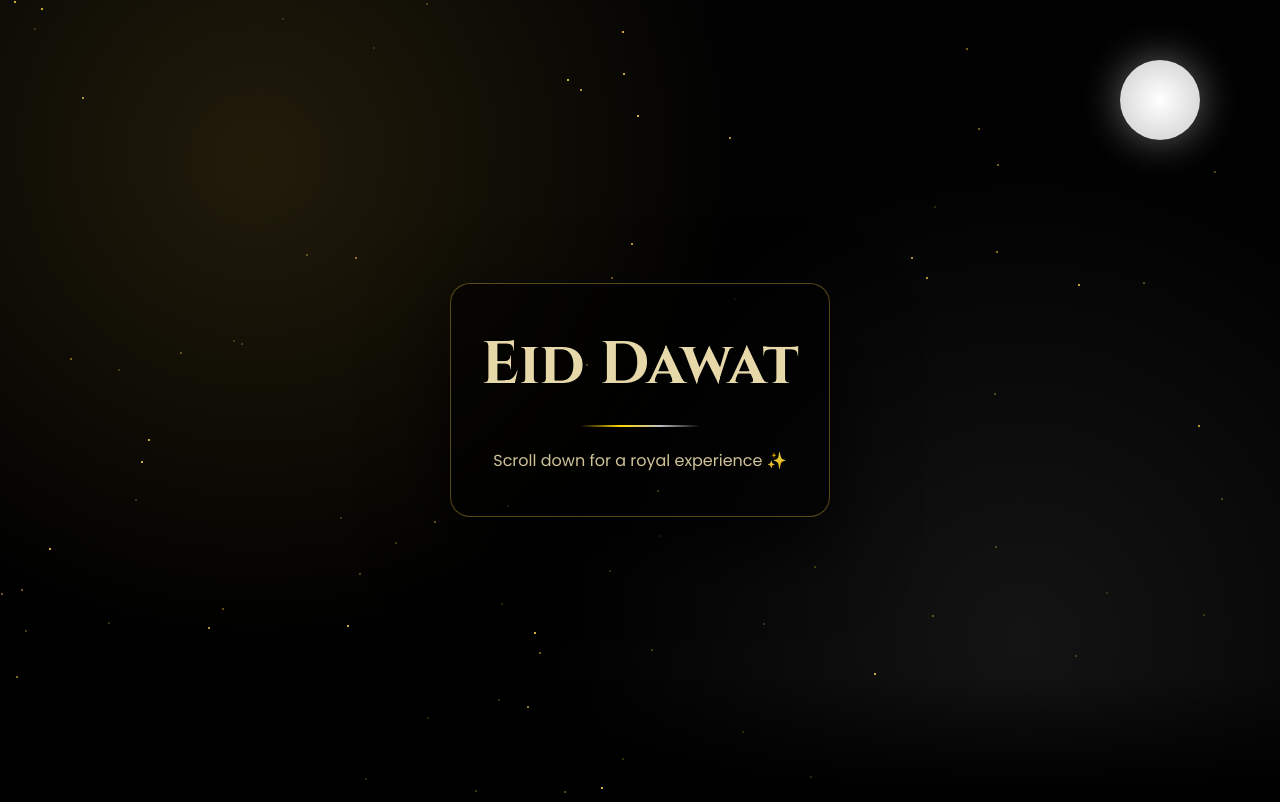
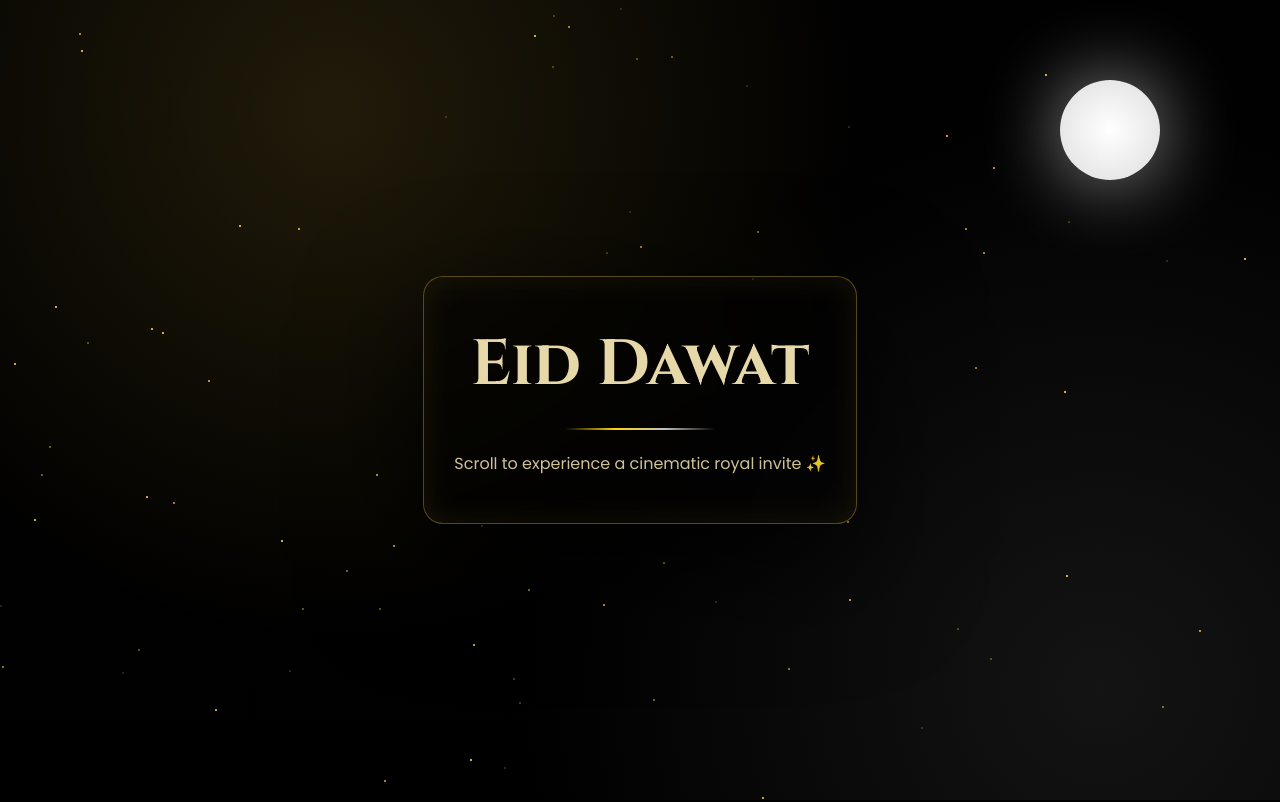
Before and after one commit to hasssssankhalid0001-eng/invitation, a plain HTML site: page index.html in a window 1280 px wide. Shown: the top 802 px of the page. Drawn offline with Linux system fonts and the light colour scheme.

Commit message:
Update index.html

```diff
--- a/index.html
+++ b/index.html
@@ -9,142 +9,125 @@
 
 <style>
 *{margin:0;padding:0;box-sizing:border-box}
+body{font-family:'Poppins',sans-serif;background:#000;color:#e6d8a8;overflow-x:hidden}
 
-body{
-  font-family:'Poppins',sans-serif;
-  background:#000;
-  color:#e6d8a8;
-  overflow-x:hidden;
+/* PARALLAX LAYERS */
+.parallax{
+ position:fixed;
+ inset:0;
+ z-index:-5;
+ overflow:hidden;
+}
+.layer{
+ position:absolute;
+ width:120%;
+ height:120%;
+ top:-10%;
+ left:-10%;
+ pointer-events:none;
 }
 
-/* PARALLAX BACKGROUND */
-body::before{
-  content:"";
-  position:fixed;
-  inset:0;
-  background:
-    radial-gradient(circle at 20% 20%, rgba(212,175,55,0.15), transparent 40%),
+.layer.bg{
+ background:radial-gradient(circle at 30% 20%, rgba(212,175,55,0.15), transparent 40%),
             radial-gradient(circle at 80% 80%, rgba(192,192,192,0.1), transparent 40%),
-    linear-gradient(#020202,#000);
-  z-index:-3;
+            linear-gradient(#010101,#000);
 }
 
-/* STARS */
+.layer.stars{
+ background:transparent;
+}
+
+/* Stars */
 .star{
-  position:fixed;
-  width:2px;height:2px;
-  background:#d4af37;
-  opacity:0.6;
+ position:absolute;width:2px;height:2px;background:#d4af37;opacity:.7;
  animation:twinkle 3s infinite ease-in-out;
 }
+@keyframes twinkle{0%,100%{opacity:.2}50%{opacity:1}}
 
-@keyframes twinkle{
-  0%,100%{opacity:0.2}
-  50%{opacity:1}
+/* Moon */
+.moon{
+ position:absolute;
+ top:80px;right:120px;
+ width:100px;height:100px;
+ border-radius:50%;
+ background:radial-gradient(circle,#fff,#ddd);
+ box-shadow:0 0 80px rgba(255,255,255,0.6);
 }
 
-/* MOON */
-.moon{
-  position:fixed;
-  top:60px;right:80px;
-  width:80px;height:80px;
-  border-radius:50%;
-  background:radial-gradient(circle,#fff,#ccc);
-  box-shadow:0 0 40px rgba(255,255,255,0.4);
-}
-
-/* MOSQUE */
-.mosque{
-  position:fixed;
-  bottom:0;
-  width:100%;
-  height:120px;
-  background:linear-gradient(to top, #000, transparent);
-}
-
+/* Sections */
 section{
  min-height:100vh;
-  display:flex;
-  justify-content:center;
-  align-items:center;
-  text-align:center;
-  padding:20px;
+ display:flex;justify-content:center;align-items:center;
+ text-align:center;padding:20px;
 }
 
 .container{
-  max-width:700px;
-  padding:40px 30px;
-  border-radius:20px;
-  background:rgba(0,0,0,0.6);
+ max-width:750px;padding:45px 30px;border-radius:20px;
+ background:rgba(0,0,0,0.55);
  border:1px solid rgba(212,175,55,0.4);
-  box-shadow:0 30px 80px rgba(0,0,0,0.8);
+ box-shadow:0 40px 120px rgba(0,0,0,0.9), inset 0 0 30px rgba(212,175,55,0.1);
+ backdrop-filter: blur(10px);
 }
 
-h1,h2{
-  font-family:'Cinzel',serif;
+h1,h2{font-family:'Cinzel',serif}
+h1{font-size:64px}
+h2{font-size:36px;margin-bottom:10px}
+
+p{line-height:1.8;opacity:.9}
+
+.divider{
+ width:150px;height:2px;margin:20px auto;
+ background:linear-gradient(90deg,transparent,gold,silver,transparent);
 }
 
-h1{font-size:60px;}
-
-h2{font-size:34px;margin-bottom:10px;}
-
-p{line-height:1.8;opacity:0.9}
-
-.divider{
-  width:120px;height:2px;
-  background:linear-gradient(90deg,transparent,gold,silver,transparent);
-  margin:20px auto;
-}
-
-.fade{
-  opacity:0;
-  transform:translateY(40px);
-  transition:1s ease;
-}
-
-.fade.show{
-  opacity:1;
-  transform:translateY(0);
-}
+.fade{opacity:0;transform:translateY(60px);transition:1s}
+.fade.show{opacity:1;transform:translateY(0)}
 
 button{
-  margin-top:20px;
-  padding:12px 24px;
-  border-radius:30px;
-  border:none;
+ margin-top:20px;padding:12px 24px;border:none;border-radius:30px;
  background:linear-gradient(135deg,gold,silver);
-  cursor:pointer;
-  font-weight:bold;
+ font-weight:bold;cursor:pointer;transition:.3s;
 }
-
-button:hover{
-  transform:scale(1.1);
-}
+button:hover{transform:scale(1.1)}
 
 </style>
 </head>
 
 <body>
 
-<div class="moon"></div>
-<div class="mosque"></div>
+<div class="parallax">
+ <div class="layer bg" data-speed="0.2"></div>
+ <div class="layer stars" id="stars" data-speed="0.5"></div>
+ <div class="moon" data-speed="0.3"></div>
+</div>
 
 <script>
-for(let i=0;i<80;i++){
+// create stars
+const starContainer=document.getElementById('stars');
+for(let i=0;i<120;i++){
  let s=document.createElement('div');
  s.className='star';
  s.style.left=Math.random()*100+'%';
  s.style.top=Math.random()*100+'%';
  s.style.animationDelay=Math.random()*3+'s';
-  document.body.appendChild(s);
+ starContainer.appendChild(s);
 }
+
+// parallax scroll
+window.addEventListener('scroll',()=>{
+ document.querySelectorAll('[data-speed]').forEach(el=>{
+  const speed=el.getAttribute('data-speed');
+  const y=window.scrollY*speed;
+  el.style.transform=`translateY(${y}px)`;
+ });
+});
 </script>
 
 <section>
  <div class="container fade">
   <h1>Eid Dawat</h1>
   <div class="divider"></div>
-    <p>Scroll down for a royal experience ✨</p>
+  <p>Scroll to experience a cinematic royal invite ✨</p>
  </div>
 </section>
 
@@ -152,8 +135,8 @@ for(let i=0;i<80;i++){
  <div class="container fade">
   <h2>You are cordially invited</h2>
   <div class="divider"></div>
-    <p>Join us for an unforgettable evening filled with joy, elegance, and celebration. Let us gather and make this Eid truly special.</p>
-    <p style="margin-top:15px;opacity:0.8">Your presence will make it even more memorable.</p>
+  <p>Join us for an elegant evening filled with joy, celebration, and togetherness.</p>
+  <p style="margin-top:10px">Your presence will truly elevate this occasion.</p>
  </div>
 </section>
 
@@ -165,6 +148,7 @@ for(let i=0;i<80;i++){
   <p>🕗 8:00 PM</p>
   <p>📅 26 March 2026</p>
   <button onclick="window.open('https://maps.google.com')">View Location</button>
+  <button onclick="window.open('https://wa.me/?text=I will attend your Eid Dawat!')">RSVP on WhatsApp</button>
  </div>
 </section>
 
@@ -173,7 +157,7 @@ for(let i=0;i<80;i++){
   <h2>Hosted by</h2>
   <div class="divider"></div>
   <h1 style="font-size:42px">Bilal Rehman</h1>
-    <p style="margin-top:10px">We look forward to your gracious presence.</p>
+  <p>We look forward to your gracious presence ✨</p>
  </div>
 </section>
 
```
Lines whose indentation alone changed are shown as unchanged.
